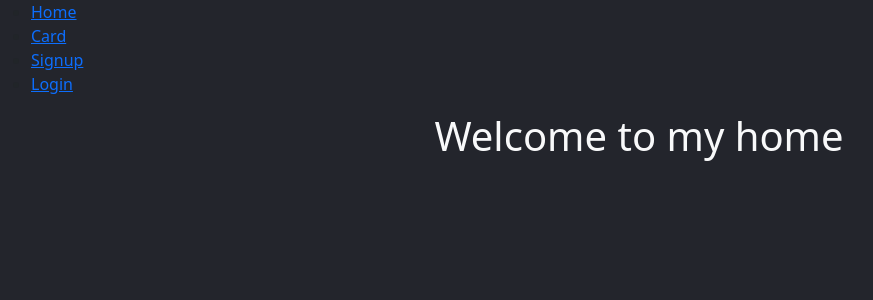
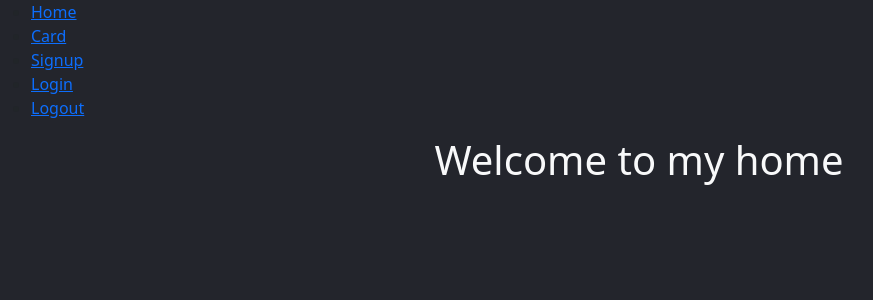
Before and after one commit to gcode101/Digital-Business-Card, a React (Vite) app in the folder Client/: page / in a window 1280 px wide. Shown: the top 300 px of the page, without its empty margins (1-874 px from the left). Built offline with nearby package versions, Linux system fonts and the light colour scheme; a web font is replaced by a local one.

Commit message:
implemented logout feature

```diff
--- a/Client/src/App.jsx
+++ b/Client/src/App.jsx
@@ -8,6 +8,7 @@ import Card from './components/Card/Card'
 import Navbar from './components/Navbar'
 import Signup from './components/Signup'
 import Login from './components/Login'
+import Logout from './components/Logout'
 
 function App() {
   return (
--- /dev/null
+++ b/Client/src/components/Logout.jsx
@@ -0,0 +1,24 @@
+import axios from 'axios';
+import { useNavigate, Link } from 'react-router-dom';
+
+
+function Logout() {
+
+	const navigate = useNavigate();
+
+	const handleLogout = () => {
+		axios.get('http://localhost:3000/logout')
+		.then((result) => {
+			document.cookie = 'token=; expires=Thu, 01 Jan 1970 00:00:00 UTC; path=/;';
+			navigate('/login');
+
+		})
+		.catch(err => {console.log(err)})
+	}
+
+	return (
+		<li onClick={handleLogout}><Link>Logout</Link></li>
+	)
+}
+
+export default Logout;
--- a/Client/src/components/Navbar.jsx
+++ b/Client/src/components/Navbar.jsx
@@ -1,5 +1,6 @@
-import React from 'react'
-import { Link } from 'react-router-dom'
+import React from 'react';
+import { Link } from 'react-router-dom';
+import Logout from './Logout';
 
 function Navbar() {
 	return (
@@ -9,6 +10,7 @@ function Navbar() {
 				<li><Link to="/card">Card</Link></li>
 				<li><Link to="/signup">Signup</Link></li>
 				<li><Link to="/login">Login</Link></li>
+				<Logout />
 			</ul>
 		</nav>
 	)
```
Also changed, not shown: 1 other file (tests, documents, lock files or other folders).
